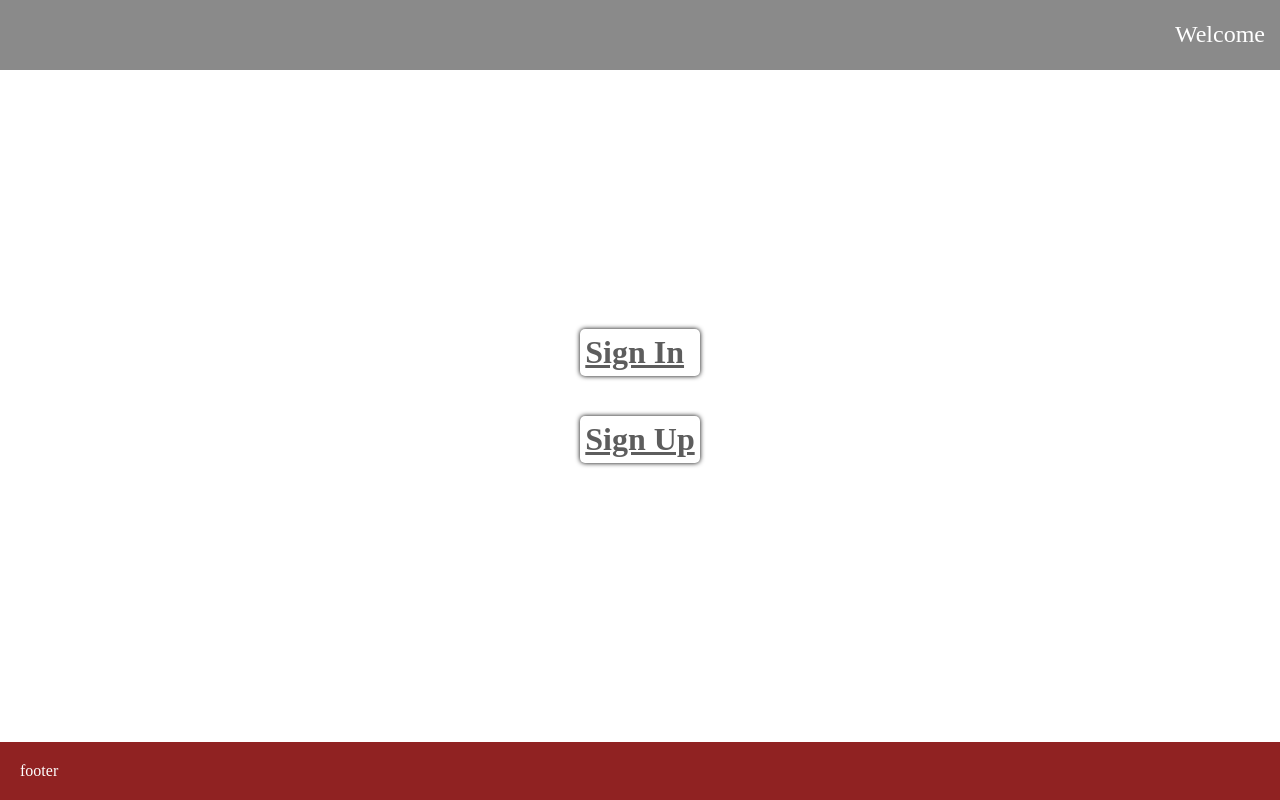
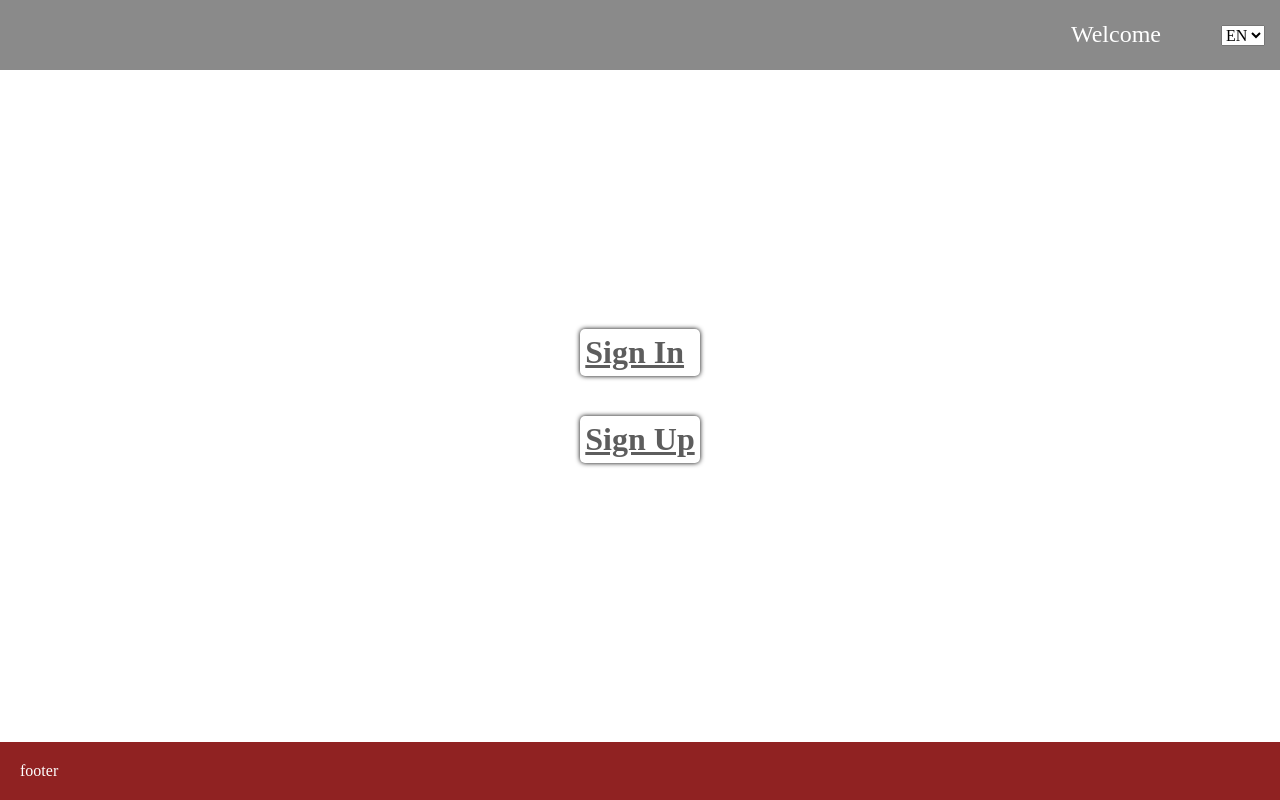
Before and after one commit to toronto-tokyo/graphiql-app, a React (Vite) app: page / in a window 1280 px wide. Built offline with nearby package versions, Linux system fonts and the light colour scheme.

Commit message:
feat: implement language select element

```diff
--- a/src/layouts/RootLayout.tsx
+++ b/src/layouts/RootLayout.tsx
@@ -3,10 +3,17 @@ import classes from './RootLayout.module.css';
 import Header from '../components/Header/Header';
 import Footer from '../components/Footer/Footer';
 import useRegion from '../hook/useRegion';
-import { LOCALE_DATA } from '../locales/constants/constants';
+import { LOCALE_DATA, REGIONS } from '../locales/constants/constants';
 
 function RootLayout() {
   const region = useRegion();
+
+  const onSelectChange = (e: React.ChangeEvent<HTMLSelectElement>) => {
+    const value = e.target.value;
+    if (Object.keys(REGIONS).includes(value)) {
+      region?.setRegion(value);
+    }
+  };
 
   return (
     <div className={classes.wrapper}>
@@ -14,6 +21,15 @@ function RootLayout() {
         <NavLink to="/" className={classes.link}>
           {region && LOCALE_DATA[region.region].header.link.welcome}
         </NavLink>
+        <select onChange={onSelectChange}>
+          {Object.keys(REGIONS).map((key) => {
+            return (
+              <option key={key} value={key}>
+                {REGIONS[key]}
+              </option>
+            );
+          })}
+        </select>
       </Header>
       <main className={classes.main}>
         <Outlet />
--- a/src/locales/constants/constants.ts
+++ b/src/locales/constants/constants.ts
@@ -1,7 +1,11 @@
 import enLocale from '../data/en.json';
 import deLocale from '../data/de.json';
 
-export const REGIONS = {
+type Regions = {
+  [key: string]: string;
+};
+
+export const REGIONS: Regions = {
   EN: 'EN',
   DE: 'DE',
 };
```
